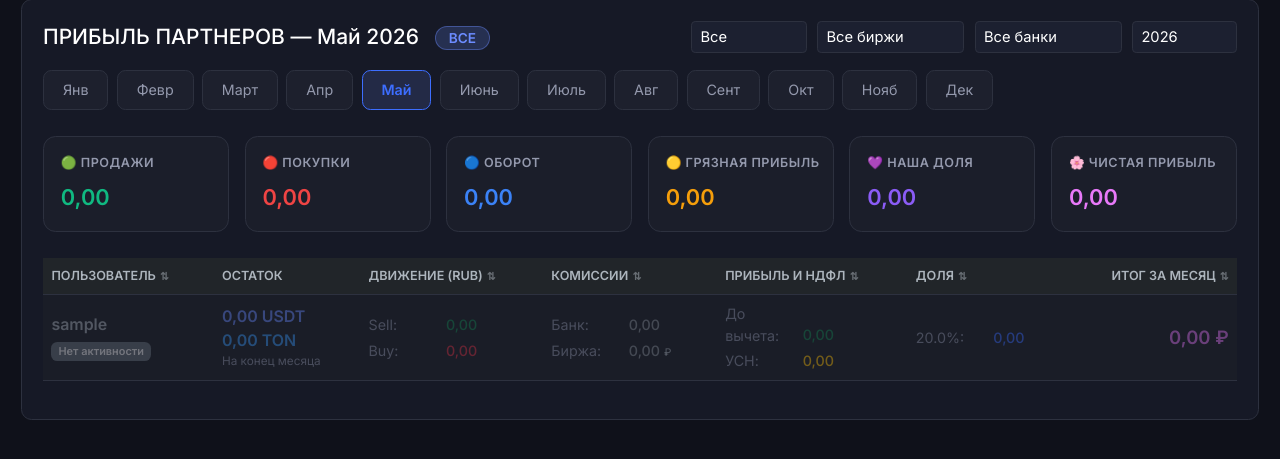
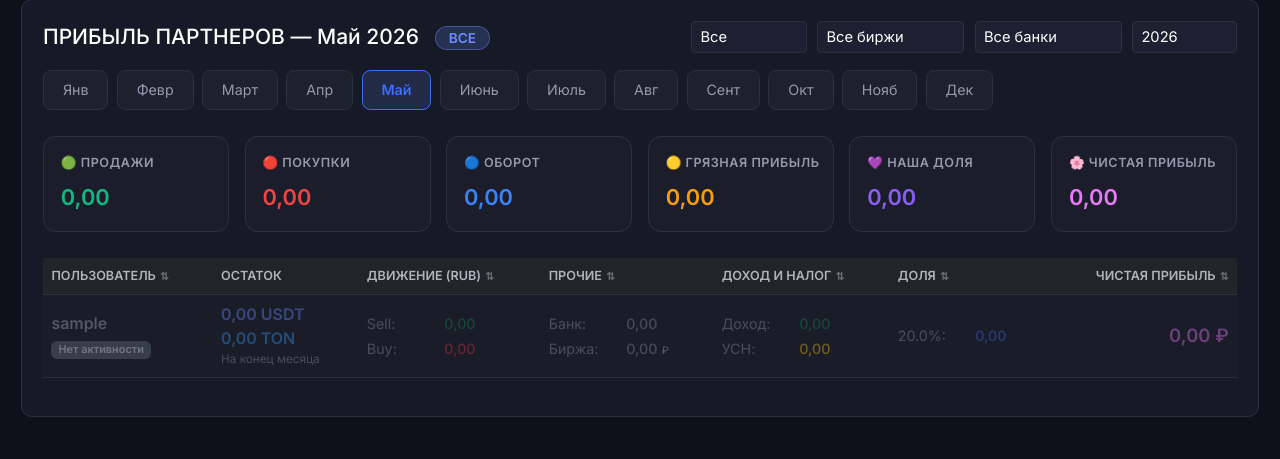
Before and after one commit to ErMe4a/p2p_sys, a Django app: page /p2p-admin/profit/ in a window 1280 px wide. Shown: the part 88-547 px from the top of the page. Run offline with Django 5.2, Linux system fonts and the light colour scheme; the visitor is signed in with stand-in values (Sample User, id 1); data comes from the database, SQL or seed files in the repository; data that the repository does not hold is empty; parts of the project's set-up code (start-up, migrations or seed data) failed here and were passed over.

Commit message:
прибыль 24

```diff
--- a/orders/templates/custom_admin/profit_list.html
+++ b/orders/templates/custom_admin/profit_list.html
@@ -178,10 +178,10 @@
                     <th class="sortable" onclick="sortTable('name')">Пользователь<span class="sort-icon"></span></th>
                     <th class="sortable" id="thBalance" onclick="sortTable('balance')">Остаток<span class="sort-icon"></span></th>
                     <th class="sortable" onclick="sortTable('turnover')">Движение (RUB)<span class="sort-icon"></span></th>
-                    <th class="sortable" onclick="sortTable('comm')">Комиссии<span class="sort-icon"></span></th>
-                    <th class="sortable" onclick="sortTable('gross')">Прибыль и НДФЛ<span class="sort-icon"></span></th>
+                    <th class="sortable" onclick="sortTable('comm')">Прочие<span class="sort-icon"></span></th>
+                    <th class="sortable" onclick="sortTable('gross')">Доход и налог<span class="sort-icon"></span></th>
                     <th class="sortable" onclick="sortTable('share')">Доля<span class="sort-icon"></span></th>
-                    <th class="sortable text-end" onclick="sortTable('net')">Итог за месяц<span class="sort-icon"></span></th>
+                    <th class="sortable text-end" onclick="sortTable('net')">Чистая прибыль<span class="sort-icon"></span></th>
                 </tr>
             </thead>
             <tbody id="statsTableBody">
@@ -247,26 +247,14 @@
                         </div>
                     </td>
 
+                    <!-- Столбец "Прочие": сюда перенесён блок прочих расходов -->
                     <td>
                         <div class="finance-block">
                             <div><span class="val-label">Банк:</span>  <span class="val-money text-muted money row-bank">{{ stat.bank_comm_rub }}</span></div>
                             <div><span class="val-label">Биржа:</span> <span class="val-money text-muted money row-exch">{{ stat.all_exch_comm_rub }}</span> <span class="row-exch-label" style="font-size:10px;">₽</span></div>
-                        </div>
-                    </td>
-
-                    <td>
-                        <div class="finance-block">
-                            <div><span class="val-label">До вычета:</span> <span class="val-money money row-gross {% if stat.gross_profit_positive %}text-success{% else %}text-danger{% endif %}">{{ stat.gross }}</span></div>
-                            <div><span class="val-label">{% if stat.tax_type in 'USN_INCOME,USN_INCOME_OUTCOME' %}УСН:{% else %}НДФЛ:{% endif %}</span> <span class="val-money text-warning money row-ndfl">{{ stat.ndfl }}</span></div>
-                        </div>
-                    </td>
-
-                    <td>
-                        <div class="finance-block">
-                            <div><span class="val-label row-share-pct">{{ stat.share_percent }}%:</span> <span class="val-money money row-share" style="color: var(--accent-blue);">{{ stat.share_amount }}</span></div>
                             {% if stat.month_expenses > 0 %}
                             <div class="expense-tooltip">
-                                <div><span class="val-label">Расходы:</span> <span class="val-money text-warning money">{{ stat.month_expenses }}</span></div>
+                                <div><span class="val-label">Прочие:</span> <span class="val-money text-warning money">{{ stat.month_expenses }}</span></div>
                                 <div class="tooltip-box">
                                     <div style="font-weight:600;color:#fff;margin-bottom:6px;">📋 Расходы за месяц</div>
                                     {% for exp in stat.expenses_list %}
@@ -282,6 +270,20 @@
                                 </div>
                             </div>
                             {% endif %}
+                        </div>
+                    </td>
+
+                    <td>
+                        <div class="finance-block">
+                            <div><span class="val-label">Доход:</span> <span class="val-money money row-gross {% if stat.gross_profit_positive %}text-success{% else %}text-danger{% endif %}">{{ stat.gross }}</span></div>
+                            <div><span class="val-label">{% if stat.tax_type in 'USN_INCOME,USN_INCOME_OUTCOME' %}УСН:{% else %}НДФЛ:{% endif %}</span> <span class="val-money text-warning money row-ndfl">{{ stat.ndfl }}</span></div>
+                        </div>
+                    </td>
+
+                    <!-- Теперь столбец "Доля" содержит только процент и сумму доли -->
+                    <td>
+                        <div class="finance-block">
+                            <div><span class="val-label row-share-pct">{{ stat.share_percent }}%:</span> <span class="val-money money row-share" style="color: var(--accent-blue);">{{ stat.share_amount }}</span></div>
                         </div>
                     </td>
 
```
